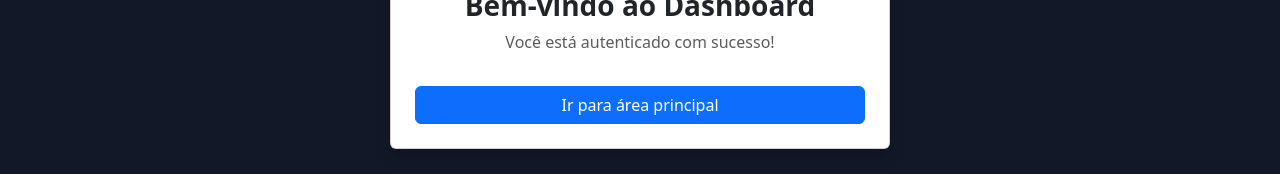
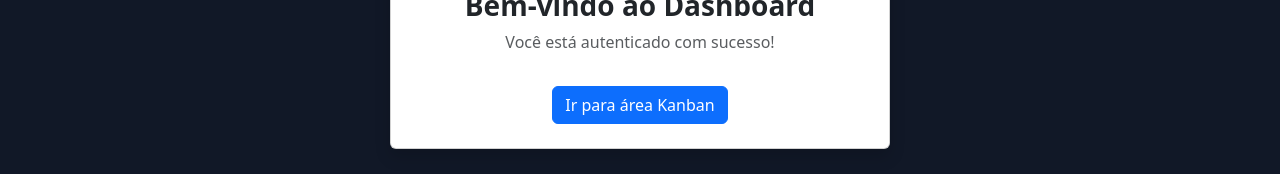
Before and after one commit to gabrielprogramadorweb/teste-merchion, a Vue app in the folder sistema/frontend/: page / in a window 1280 px wide. Shown: the part 385-559 px from the top of the page. Built offline with nearby package versions, Linux system fonts and the light colour scheme; no server answers.

Commit message:
Otimizando código de tela TaskView

```diff
--- a/sistema/frontend/src/pages/Dashboard/DashboardView.vue
+++ b/sistema/frontend/src/pages/Dashboard/DashboardView.vue
@@ -6,7 +6,10 @@
             </div>
             <h1 class="h3 fw-bold">Bem-vindo ao Dashboard</h1>
             <p class="text-muted">Você está autenticado com sucesso!</p>
-            <button class="btn btn-primary mt-3">Ir para área principal</button>
+            <router-link to="/tasks">
+                <button class="btn btn-primary mt-3">Ir para área Kanban</button>
+            </router-link>
+
         </div>
     </div>
 </template>
--- a/sistema/frontend/src/pages/Task/TaskView.vue
+++ b/sistema/frontend/src/pages/Task/TaskView.vue
@@ -1,5 +1,5 @@
 <template>
-    <div class="container" style="margin-top:100px;background-color:#111827">
+    <div class="container" style="margin-top:120px;background-color:#111827">
     <div class="d-flex justify-content-between align-items-center mb-3" style="background-color:#111827">
             <h2 class="text-white fw-semibold fs-4">Minhas Tarefas</h2>
             <button class="btn btn-success btn-sm px-3 py-2" @click="abrirModal">
@@ -21,23 +21,13 @@
                         <hr class="my-2" style="border:1px solid #0dc9ee;" />
                         <div>
                             <small class="text-white">Comentários</small>
-                            <div
-                                v-for="comentario in comentariosPorTask(task.id)"
-                                :key="comentario.id"
-                                class="mb-1 text-white small"
-                            >
+                            <div v-for="comentario in comentariosPorTask(task.id)" :key="comentario.id" class="mb-1 text-white small">
                                 <i class="bi bi-chat-left-dots-fill me-1 text-white"></i>
                                 <strong>{{ comentario.user?.name || 'Usuário' }}:</strong> {{ comentario.comentario }}
                             </div>
 
                             <div class="input-group input-group-sm mt-2">
-                                <input
-                                    v-model="novoComentario[task.id]"
-                                    type="text"
-                                    class="form-control"
-                                    placeholder="Comentar..."
-                                    style="background-color:#1f2937;border:1px solid #0dc9ee;color:#f8fafc;"
-                                >
+                                <input v-model="novoComentario[task.id]" type="text" class="form-control" placeholder="Comentar..." style="background-color:#1f2937;border:1px solid #0dc9ee;color:#f8fafc;">
                                 <button class="btn btn-outline-primary" @click="adicionarComentario(task.id)">
                                     <i class="bi bi-send"></i>
                                 </button>
```
